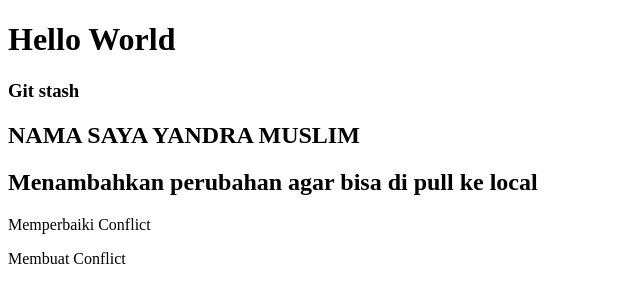
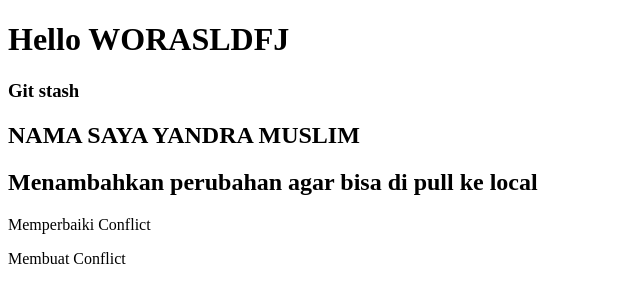
Before and after one commit to 01011001andra/task-github, a plain HTML site: page index.html in a window 1280 px wide. Shown: the whole page, without its empty margins (0-640 px from the left). Drawn offline with Linux system fonts and the light colour scheme.

Commit message:
git conflict

```diff
--- a/index.html
+++ b/index.html
@@ -7,7 +7,7 @@
     <title>GitHub</title>
   </head>
   <body>
-    <h1>Hello World</h1>
+    <h1>Hello WORASLDFJ</h1>
     <h3>Git stash</h3>
     <h2>NAMA SAYA YANDRA MUSLIM</h2>
     <h2>Menambahkan perubahan agar bisa di pull ke local</h2>
```
